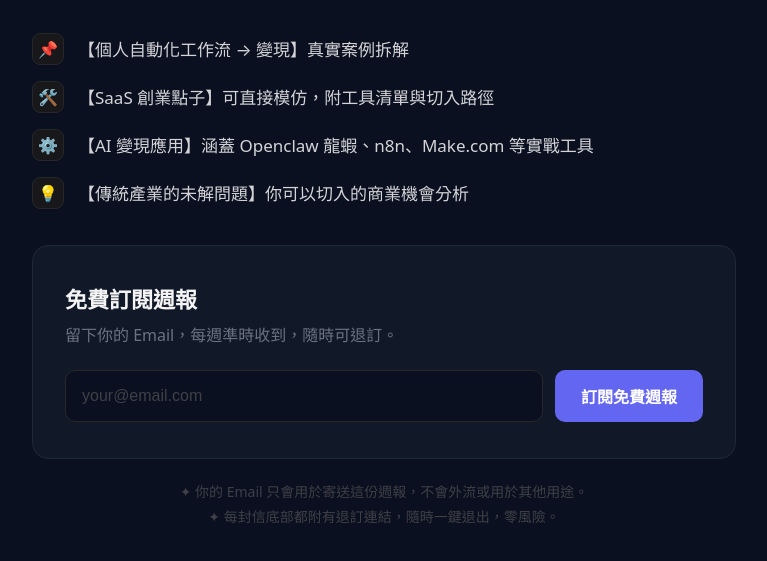
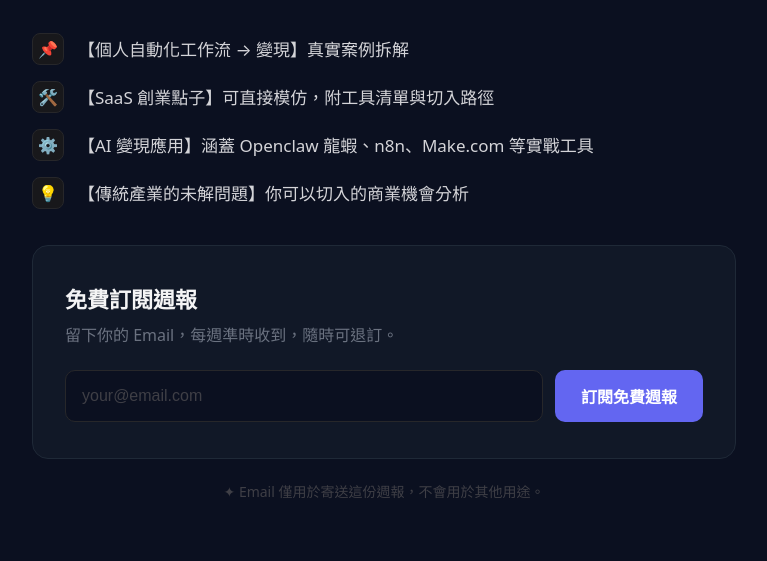
Before and after one commit to TsuweiLin/business-model-analysis_newsletter, a plain HTML site: page index.html in a window 1280 px wide. Shown: the part 281-842 px from the top of the page, without its empty margins (256-1023 px from the left). Drawn offline with Linux system fonts and the light colour scheme.

Commit message:
Simplify email usage note in index.html
Removed redundant text about email usage and subscription.

```diff
--- a/index.html
+++ b/index.html
@@ -207,6 +207,7 @@
 
     <p class="subtitle">
       每週一封深度解析：教你用最簡單高效的變現商模，打造自動化的個人事業
+      <br>
       想創業或打造副業的上班族，特別是正在焦慮被 AI 取代的文組專業人士，一定要看!!
     </p>
 
@@ -245,8 +246,7 @@
     </div>
 
     <p class="note">
-      ✦ 你的 Email 只會用於寄送這份週報，不會外流或用於其他用途。<br />
-      ✦ 每封信底部都附有退訂連結，隨時一鍵退出，零風險。
+      ✦ Email 僅用於寄送這份週報，不會用於其他用途。<br />
     </p>
   </div>
 
```
